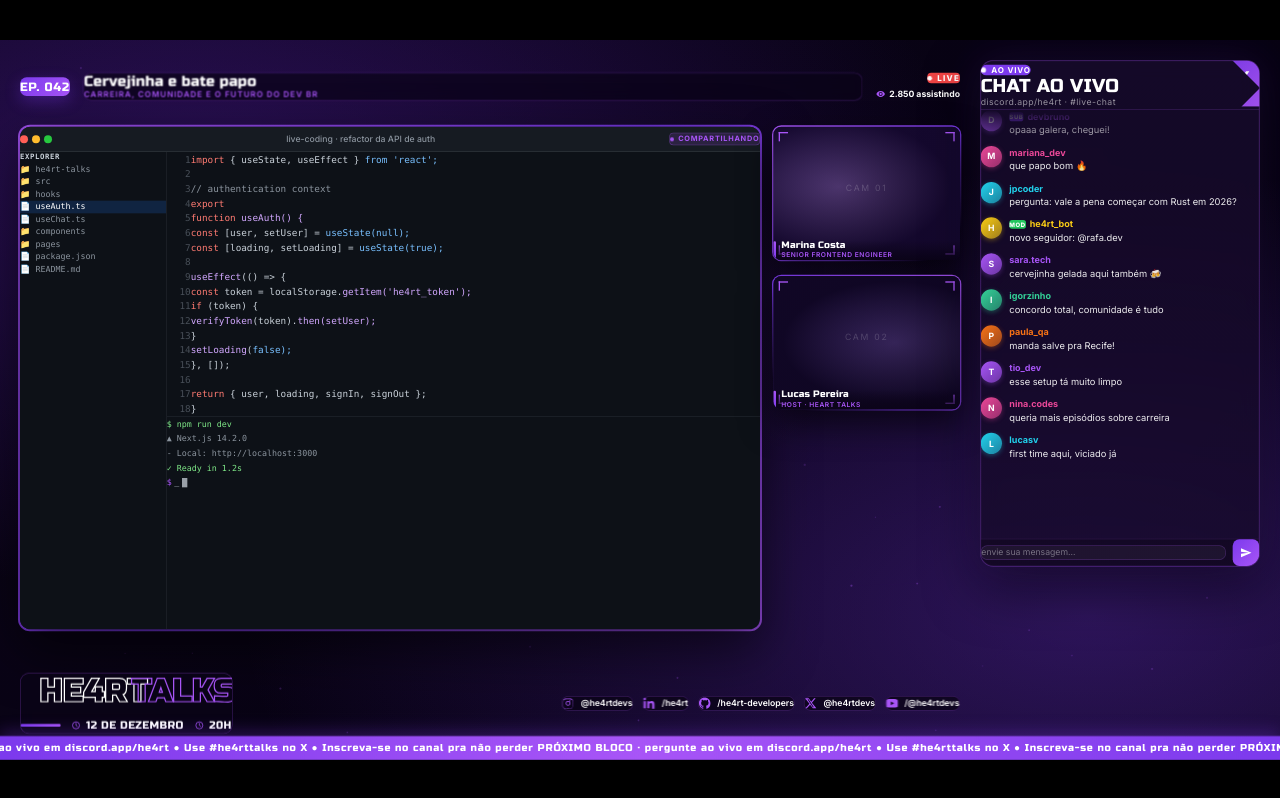
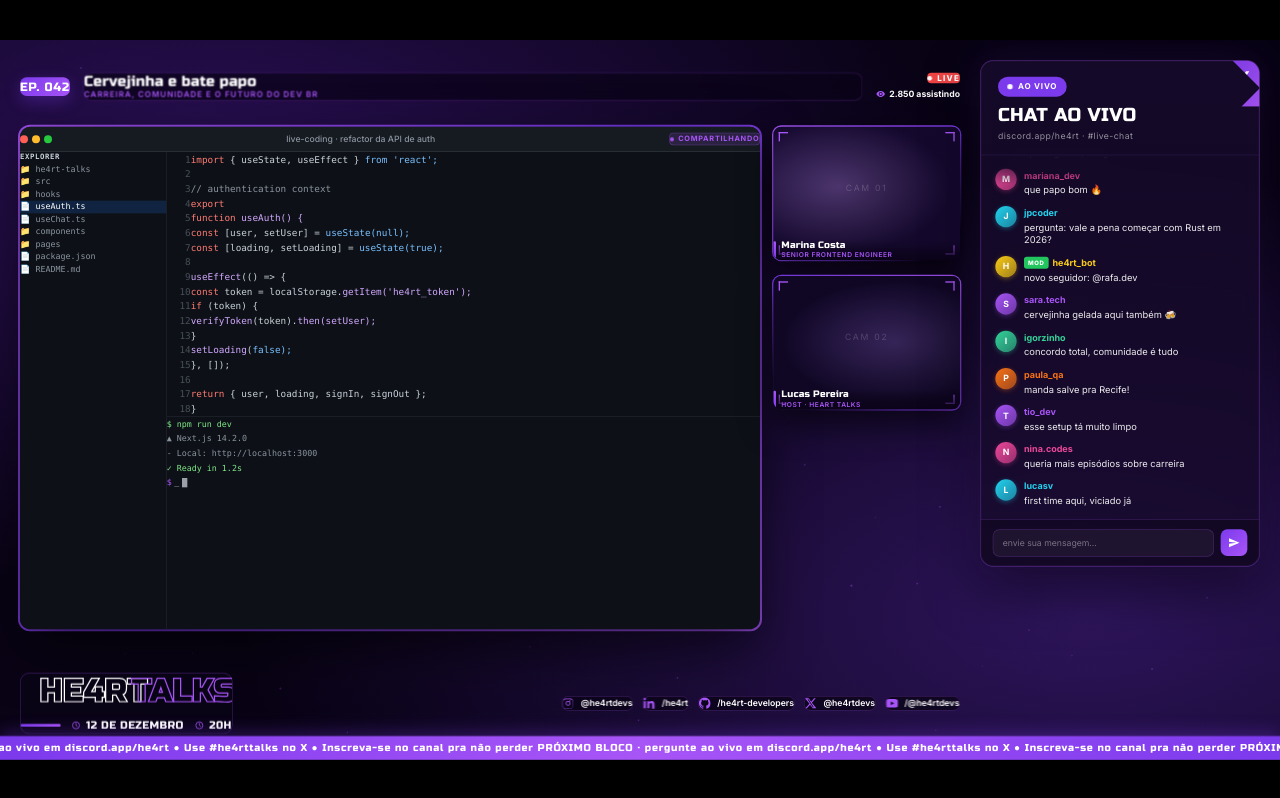
Before and after one commit to he4rt/streaming-overlays, a React (Vite) app: page /screen-share in a window 1280 px wide. Built offline with nearby package versions, Linux system fonts and the light colour scheme.

Commit message:
fix: revert all chat components from Tailwind to original inline styles

```diff
--- a/src/shared/chat/BigChatFeed.tsx
+++ b/src/shared/chat/BigChatFeed.tsx
@@ -6,7 +6,8 @@
   config: TweakConfig;
 }
 
-export function BigChatFeed({ config: _ }: BigChatFeedProps) {
+export function BigChatFeed({ config }: BigChatFeedProps) {
+  const { accent, primary } = config;
   const [messages, setMessages] = useState(SAMPLE_CHAT.slice(0, 7));
 
   useEffect(() => {
@@ -20,21 +21,36 @@
   }, []);
 
   return (
-    <div className="absolute inset-0 flex flex-col gap-[18px] overflow-hidden px-10 pb-10 pt-6"
-      style={{
-        maskImage: "linear-gradient(180deg, transparent 0%, black 6%, black 92%, transparent 100%)",
-        WebkitMaskImage: "linear-gradient(180deg, transparent 0%, black 6%, black 92%, transparent 100%)",
-      }}>
+    <div style={{
+      position: 'absolute', inset: 0,
+      padding: '24px 40px 40px',
+      display: 'flex', flexDirection: 'column', gap: 18,
+      overflow: 'hidden',
+      maskImage: 'linear-gradient(180deg, transparent 0%, black 6%, black 92%, transparent 100%)',
+      WebkitMaskImage: 'linear-gradient(180deg, transparent 0%, black 6%, black 92%, transparent 100%)',
+    }}>
       {messages.slice(-9).map((m, i) => (
-        <div key={(m.key ?? 0) + "-" + i} className="flex items-start gap-3.5"
-          style={{ animation: i === messages.slice(-9).length - 1 ? "slideIn 0.4s ease-out" : "none" }}>
-          <div className="flex h-11 w-11 shrink-0 items-center justify-center rounded-full font-body text-base font-extrabold uppercase text-white"
-            style={{ background: `linear-gradient(135deg, ${m.color}, ${m.color}99)` }}>
-            {m.user[0]}
-          </div>
-          <div className="min-w-0 flex-1">
-            <div className="mb-0.5 font-body text-sm font-bold" style={{ color: m.color }}>{m.user}</div>
-            <div className="font-body text-[17px] leading-[1.4] text-white/[0.92]">{m.msg}</div>
+        <div key={(m.key ?? 0) + '-' + i} style={{
+          display: 'flex', gap: 14, alignItems: 'flex-start',
+          animation: i === messages.slice(-9).length - 1 ? 'slideIn 0.4s ease-out' : 'none',
+        }}>
+          <div style={{
+            width: 44, height: 44, borderRadius: '50%',
+            background: `linear-gradient(135deg, ${m.color}, ${m.color}99)`,
+            display: 'flex', alignItems: 'center', justifyContent: 'center',
+            flexShrink: 0,
+            fontFamily: 'Inter, sans-serif', fontSize: 16, fontWeight: 800,
+            color: '#fff', textTransform: 'uppercase',
+          }}>{m.user[0]}</div>
+          <div style={{ flex: 1, minWidth: 0 }}>
+            <div style={{
+              fontFamily: 'Inter, sans-serif', fontSize: 14, fontWeight: 700,
+              color: m.color, marginBottom: 2,
+            }}>{m.user}</div>
+            <div style={{
+              fontFamily: 'Inter, sans-serif', fontSize: 17,
+              color: 'rgba(255,255,255,0.92)', lineHeight: 1.4,
+            }}>{m.msg}</div>
           </div>
         </div>
       ))}
--- a/src/shared/chat/ChatPanel.tsx
+++ b/src/shared/chat/ChatPanel.tsx
@@ -28,49 +28,103 @@
   }, [messages]);
 
   return (
-    <div className="absolute right-[30px] top-[30px] flex h-[760px] w-[420px] flex-col overflow-hidden rounded-[20px] border border-accent/35 backdrop-blur-[14px]"
-      style={{
-        background: `linear-gradient(180deg, ${bgPanel}E6 0%, ${bgPanel}${Math.floor(panelOpacity * 255).toString(16).padStart(2, "0")} 100%)`,
-        boxShadow: `0 30px 80px rgba(0,0,0,0.5), 0 0 0 1px rgba(168,85,247,0.15) inset, 0 0 60px rgba(124,58,237,0.15)`,
+    <div style={{
+      position: 'absolute',
+      right: 30, top: 30,
+      width: 420, height: 760,
+      background: `linear-gradient(180deg, ${bgPanel}E6 0%, ${bgPanel}${Math.floor(panelOpacity * 255).toString(16).padStart(2, '0')} 100%)`,
+      backdropFilter: 'blur(14px)',
+      WebkitBackdropFilter: 'blur(14px)',
+      border: `1px solid rgba(168,85,247,0.35)`,
+      borderRadius: 20,
+      boxShadow: `0 30px 80px rgba(0,0,0,0.5), 0 0 0 1px rgba(168,85,247,0.15) inset, 0 0 60px rgba(124,58,237,0.15)`,
+      overflow: 'hidden',
+      display: 'flex', flexDirection: 'column',
+    }}>
+      {/* corner accent */}
+      <div style={{
+        position: 'absolute', top: -1, right: -1, width: 70, height: 70,
+        background: `linear-gradient(135deg, ${primary} 0%, ${accent} 100%)`,
+        borderTopRightRadius: 20,
+        clipPath: 'polygon(40% 0, 100% 0, 100% 60%, 100% 100%, 60% 100%, 100% 60%, 40% 0)',
+        opacity: 0.95,
       }}>
-      {/* corner accent */}
-      <div className="absolute -right-px -top-px h-[70px] w-[70px] rounded-tr-[20px] opacity-95"
-        style={{
-          background: `linear-gradient(135deg, ${primary} 0%, ${accent} 100%)`,
-          clipPath: "polygon(40% 0, 100% 0, 100% 60%, 100% 100%, 60% 100%, 100% 60%, 40% 0)",
+        <div style={{
+          position: 'absolute', top: 12, right: 12, color: '#fff',
         }}>
-        <div className="absolute right-3 top-3">
           <HeartMark size={26} color="#fff" />
         </div>
       </div>
 
       {/* header */}
-      <div className="border-b border-accent/[0.22] px-[26px] pb-[18px] pt-6">
-        <div className="inline-flex items-center gap-2 rounded-full px-3.5 py-1.5 font-body text-xs font-bold tracking-[0.1em] text-white"
-          style={{ background: primary }}>
-          <span className="h-2 w-2 animate-[pulse_1.4s_ease-in-out_infinite] rounded-full bg-white" />
+      <div style={{
+        padding: '24px 26px 18px', borderBottom: `1px solid rgba(168,85,247,0.22)`,
+      }}>
+        <div style={{
+          display: 'inline-flex', alignItems: 'center', gap: 8,
+          background: primary, padding: '6px 14px', borderRadius: 99,
+          fontFamily: 'Inter, sans-serif', fontSize: 12, fontWeight: 700,
+          color: '#fff', letterSpacing: '0.1em',
+        }}>
+          <span style={{
+            width: 8, height: 8, borderRadius: '50%', background: '#fff',
+            animation: 'pulse 1.4s ease-in-out infinite',
+          }} />
           AO VIVO
         </div>
-        <div className="mt-3.5 font-heading text-[28px] leading-[1.05] text-white tracking-[0.02em]">{chatTitle}</div>
-        <div className="mt-1.5 font-body text-[13px] tracking-[0.05em] text-white/55">discord.app/he4rt · #live-chat</div>
+        <div style={{
+          marginTop: 14,
+          fontFamily: "'Russo One', sans-serif",
+          fontSize: 28, color: '#fff', letterSpacing: '0.02em',
+          lineHeight: 1.05,
+        }}>
+          {chatTitle}
+        </div>
+        <div style={{
+          marginTop: 6, fontFamily: 'Inter, sans-serif', fontSize: 13,
+          color: 'rgba(255,255,255,0.55)', letterSpacing: '0.05em',
+        }}>
+          discord.app/he4rt · #live-chat
+        </div>
       </div>
 
       {/* messages */}
-      <div ref={listRef} className="flex flex-1 flex-col gap-3.5 overflow-hidden px-[22px] py-[18px]"
-        style={{ maskImage: "linear-gradient(180deg, transparent 0%, black 8%, black 100%)", WebkitMaskImage: "linear-gradient(180deg, transparent 0%, black 8%, black 100%)" }}>
+      <div ref={listRef} style={{
+        flex: 1, overflow: 'hidden', padding: '18px 22px',
+        display: 'flex', flexDirection: 'column', gap: 14,
+        maskImage: 'linear-gradient(180deg, transparent 0%, black 8%, black 100%)',
+        WebkitMaskImage: 'linear-gradient(180deg, transparent 0%, black 8%, black 100%)',
+      }}>
         {messages.map((m, i) => (
-          <ChatRow key={(m.key ?? 0) + "-" + i} msg={m} accent={accent} primary={primary} entering={i === messages.length - 1} />
+          <ChatRow key={(m.key ?? 0) + '-' + i} msg={m} accent={accent} primary={primary} entering={i === messages.length - 1} />
         ))}
       </div>
 
       {/* input bar */}
-      <div className="flex items-center gap-2.5 border-t border-accent/[0.22] bg-black/25 px-[18px] py-3.5">
-        <div className="flex-1 rounded-[10px] border border-accent/25 bg-white/5 px-3.5 py-2.5 font-body text-[13px] text-white/40">
+      <div style={{
+        padding: '14px 18px',
+        borderTop: `1px solid rgba(168,85,247,0.22)`,
+        background: 'rgba(0,0,0,0.25)',
+        display: 'flex', alignItems: 'center', gap: 10,
+      }}>
+        <div style={{
+          flex: 1,
+          background: 'rgba(255,255,255,0.05)',
+          border: '1px solid rgba(168,85,247,0.25)',
+          borderRadius: 10, padding: '10px 14px',
+          fontFamily: 'Inter, sans-serif', fontSize: 13,
+          color: 'rgba(255,255,255,0.4)',
+        }}>
           envie sua mensagem…
         </div>
-        <div className="flex h-10 w-10 items-center justify-center rounded-[10px]"
-          style={{ background: `linear-gradient(135deg, ${primary}, ${accent})` }}>
-          <svg viewBox="0 0 24 24" width="18" height="18" fill="#fff"><path d="M2 21l21-9L2 3v7l15 2-15 2z" /></svg>
+        <div style={{
+          background: `linear-gradient(135deg, ${primary}, ${accent})`,
+          width: 40, height: 40, borderRadius: 10,
+          display: 'flex', alignItems: 'center', justifyContent: 'center',
+        }}>
+          <svg viewBox="0 0 24 24" width="18" height="18" fill="#fff">
+            <path d="M2 21l21-9L2 3v7l15 2-15 2z" />
+          </svg>
         </div>
       </div>
     </div>
--- a/src/shared/chat/ChatRow.tsx
+++ b/src/shared/chat/ChatRow.tsx
@@ -9,22 +9,43 @@
 
 export function ChatRow({ msg, primary, entering }: ChatRowProps) {
   return (
-    <div className="flex items-start gap-[11px]" style={{ animation: entering ? "slideIn 0.4s ease-out" : "none" }}>
-      <div className="flex h-8 w-8 shrink-0 items-center justify-center rounded-full font-body text-[13px] font-bold uppercase text-white"
-        style={{ background: `linear-gradient(135deg, ${msg.color}, ${msg.color}99)`, boxShadow: `0 2px 8px ${msg.color}55` }}>
+    <div style={{
+      display: 'flex', gap: 11, alignItems: 'flex-start',
+      animation: entering ? 'slideIn 0.4s ease-out' : 'none',
+    }}>
+      <div style={{
+        width: 32, height: 32, borderRadius: '50%',
+        background: `linear-gradient(135deg, ${msg.color}, ${msg.color}99)`,
+        flexShrink: 0,
+        display: 'flex', alignItems: 'center', justifyContent: 'center',
+        fontFamily: 'Inter, sans-serif', fontSize: 13, fontWeight: 700,
+        color: '#fff', textTransform: 'uppercase',
+        boxShadow: `0 2px 8px ${msg.color}55`,
+      }}>
         {msg.user[0]}
       </div>
-      <div className="min-w-0 flex-1">
-        <div className="flex flex-wrap items-center gap-1.5">
+      <div style={{ flex: 1, minWidth: 0 }}>
+        <div style={{ display: 'flex', alignItems: 'center', gap: 6, flexWrap: 'wrap' }}>
           {msg.badge && (
-            <span className="rounded px-1.5 py-0.5 font-body text-[9px] font-extrabold uppercase tracking-[0.1em] text-white"
-              style={{ background: msg.badge === "mod" ? "#22C55E" : primary }}>
-              {msg.badge}
-            </span>
+            <span style={{
+              fontFamily: 'Inter, sans-serif', fontSize: 9, fontWeight: 800,
+              color: '#fff', background: msg.badge === 'mod' ? '#22C55E' : primary,
+              padding: '2px 6px', borderRadius: 4, letterSpacing: '0.1em',
+              textTransform: 'uppercase',
+            }}>{msg.badge}</span>
           )}
-          <span className="font-body text-[13.5px] font-bold" style={{ color: msg.color }}>{msg.user}</span>
+          <span style={{
+            fontFamily: 'Inter, sans-serif', fontSize: 13.5, fontWeight: 700,
+            color: msg.color,
+          }}>{msg.user}</span>
         </div>
-        <div className="mt-0.5 break-words font-body text-sm leading-[1.4] text-white/[0.92]">{msg.msg}</div>
+        <div style={{
+          fontFamily: 'Inter, sans-serif', fontSize: 14,
+          color: 'rgba(255,255,255,0.92)', lineHeight: 1.4,
+          marginTop: 2, wordBreak: 'break-word',
+        }}>
+          {msg.msg}
+        </div>
       </div>
     </div>
   );
--- a/src/shared/chat/DiscreteChatPanel.tsx
+++ b/src/shared/chat/DiscreteChatPanel.tsx
@@ -7,7 +7,7 @@
 }
 
 export function DiscreteChatPanel({ config }: DiscreteChatPanelProps) {
-  const { accent } = config;
+  const { primary, accent } = config;
   const [messages, setMessages] = useState(SAMPLE_CHAT.slice(0, 6));
   const listRef = useRef<HTMLDivElement>(null);
 
@@ -26,29 +26,65 @@
   }, [messages]);
 
   return (
-    <div className="absolute bottom-10 right-10 flex h-[380px] w-[360px] flex-col overflow-hidden rounded-2xl backdrop-blur-[20px]"
-      style={{
-        background: "rgba(11,4,24,0.55)",
-        border: `1px solid ${accent}33`,
-        boxShadow: "0 20px 60px rgba(0,0,0,0.4)",
+    <div style={{
+      position: 'absolute',
+      right: 40, bottom: 40,
+      width: 360, height: 380,
+      background: 'rgba(11,4,24,0.55)',
+      backdropFilter: 'blur(20px)',
+      WebkitBackdropFilter: 'blur(20px)',
+      border: `1px solid ${accent}33`,
+      borderRadius: 16,
+      boxShadow: `0 20px 60px rgba(0,0,0,0.4)`,
+      overflow: 'hidden',
+      display: 'flex', flexDirection: 'column',
+    }}>
+      {/* header */}
+      <div style={{
+        padding: '12px 18px',
+        borderBottom: `1px solid ${accent}22`,
+        display: 'flex', alignItems: 'center', justifyContent: 'space-between',
       }}>
-      {/* header */}
-      <div className="flex items-center justify-between border-b px-[18px] py-3" style={{ borderColor: `${accent}22` }}>
-        <div className="inline-flex items-center gap-2 font-body text-[11px] font-bold uppercase tracking-[0.15em] text-white/85">
-          <span className="h-[7px] w-[7px] animate-[pulse_1.4s_ease-in-out_infinite] rounded-full" style={{ background: accent }} />
+        <div style={{
+          display: 'inline-flex', alignItems: 'center', gap: 8,
+          fontFamily: 'Inter, sans-serif', fontSize: 11, fontWeight: 700,
+          color: 'rgba(255,255,255,0.85)', letterSpacing: '0.15em',
+          textTransform: 'uppercase',
+        }}>
+          <span style={{
+            width: 7, height: 7, borderRadius: '50%', background: accent,
+            animation: 'pulse 1.4s ease-in-out infinite',
+          }} />
           chat ao vivo
         </div>
-        <div className="font-body text-[11px] text-white/40">discord.app/he4rt</div>
+        <div style={{
+          fontFamily: 'Inter, sans-serif', fontSize: 11,
+          color: 'rgba(255,255,255,0.4)',
+        }}>discord.app/he4rt</div>
       </div>
 
       {/* messages */}
-      <div ref={listRef} className="flex flex-1 flex-col gap-2.5 overflow-hidden px-[18px] py-3.5"
-        style={{ maskImage: "linear-gradient(180deg, transparent 0%, black 12%, black 100%)", WebkitMaskImage: "linear-gradient(180deg, transparent 0%, black 12%, black 100%)" }}>
+      <div ref={listRef} style={{
+        flex: 1, overflow: 'hidden', padding: '14px 18px',
+        display: 'flex', flexDirection: 'column', gap: 10,
+        maskImage: 'linear-gradient(180deg, transparent 0%, black 12%, black 100%)',
+        WebkitMaskImage: 'linear-gradient(180deg, transparent 0%, black 12%, black 100%)',
+      }}>
         {messages.map((m, i) => (
-          <div key={(m.key ?? 0) + "-" + i} className="flex items-start gap-2 opacity-[0.92]"
-            style={{ animation: i === messages.length - 1 ? "slideIn 0.4s ease-out" : "none" }}>
-            <span className="shrink-0 font-body text-xs font-bold" style={{ color: m.color }}>{m.user}</span>
-            <span className="break-words font-body text-[12.5px] leading-[1.4] text-white/[0.78]">{m.msg}</span>
+          <div key={(m.key ?? 0) + '-' + i} style={{
+            display: 'flex', gap: 8, alignItems: 'flex-start',
+            animation: i === messages.length - 1 ? 'slideIn 0.4s ease-out' : 'none',
+            opacity: 0.92,
+          }}>
+            <span style={{
+              fontFamily: 'Inter, sans-serif', fontSize: 12, fontWeight: 700,
+              color: m.color, flexShrink: 0,
+            }}>{m.user}</span>
+            <span style={{
+              fontFamily: 'Inter, sans-serif', fontSize: 12.5,
+              color: 'rgba(255,255,255,0.78)', lineHeight: 1.4,
+              wordBreak: 'break-word',
+            }}>{m.msg}</span>
           </div>
         ))}
       </div>
--- a/src/shared/chat/MarqueeChat.tsx
+++ b/src/shared/chat/MarqueeChat.tsx
@@ -6,25 +6,43 @@
 }
 
 export function MarqueeChat({ config }: MarqueeChatProps) {
-  const { accent } = config;
+  const { accent, primary } = config;
   const items = SAMPLE_CHAT.concat(SAMPLE_CHAT);
 
   return (
-    <div className="absolute inset-x-0 bottom-[80px] flex h-14 items-center overflow-hidden"
-      style={{
-        background: "linear-gradient(90deg, rgba(11,4,24,0) 0%, rgba(11,4,24,0.85) 8%, rgba(11,4,24,0.85) 92%, rgba(11,4,24,0) 100%)",
-        borderTop: `1px solid ${accent}22`,
-        borderBottom: `1px solid ${accent}22`,
+    <div style={{
+      position: 'absolute', left: 0, right: 0, bottom: 80,
+      height: 56, overflow: 'hidden',
+      background: 'linear-gradient(90deg, rgba(11,4,24,0) 0%, rgba(11,4,24,0.85) 8%, rgba(11,4,24,0.85) 92%, rgba(11,4,24,0) 100%)',
+      borderTop: `1px solid ${accent}22`,
+      borderBottom: `1px solid ${accent}22`,
+      display: 'flex', alignItems: 'center',
+    }}>
+      <div style={{
+        display: 'flex', alignItems: 'center', gap: 40,
+        animation: 'marqueeChat 80s linear infinite',
+        whiteSpace: 'nowrap', flexShrink: 0,
       }}>
-      <div className="flex shrink-0 animate-[marqueeChat_80s_linear_infinite] items-center gap-10 whitespace-nowrap">
         {items.map((m, i) => (
-          <div key={i} className="inline-flex items-center gap-3" style={{ paddingLeft: i === 0 ? 60 : 0 }}>
-            <div className="flex h-6 w-6 shrink-0 items-center justify-center rounded-full font-body text-[11px] font-extrabold uppercase text-white"
-              style={{ background: `linear-gradient(135deg, ${m.color}, ${m.color}99)` }}>
-              {m.user[0]}
-            </div>
-            <span className="font-body text-sm font-bold" style={{ color: m.color }}>{m.user}</span>
-            <span className="font-body text-sm text-white/85">{m.msg}</span>
+          <div key={i} style={{
+            display: 'inline-flex', alignItems: 'center', gap: 12,
+            paddingLeft: i === 0 ? 60 : 0,
+          }}>
+            <div style={{
+              width: 24, height: 24, borderRadius: '50%',
+              background: `linear-gradient(135deg, ${m.color}, ${m.color}99)`,
+              display: 'flex', alignItems: 'center', justifyContent: 'center',
+              fontFamily: 'Inter, sans-serif', fontSize: 11, fontWeight: 800,
+              color: '#fff', textTransform: 'uppercase', flexShrink: 0,
+            }}>{m.user[0]}</div>
+            <span style={{
+              fontFamily: 'Inter, sans-serif', fontSize: 14, fontWeight: 700,
+              color: m.color,
+            }}>{m.user}</span>
+            <span style={{
+              fontFamily: 'Inter, sans-serif', fontSize: 14,
+              color: 'rgba(255,255,255,0.85)',
+            }}>{m.msg}</span>
             <span style={{ color: `${accent}66`, fontSize: 18, marginLeft: 4 }}>●</span>
           </div>
         ))}
--- a/src/shared/chat/TerminalChat.tsx
+++ b/src/shared/chat/TerminalChat.tsx
@@ -11,7 +11,7 @@
 }
 
 export function TerminalChat({ config, x = 60, y = null, w = 460, h = 540 }: TerminalChatProps) {
-  const { accent } = config;
+  const { accent, primary } = config;
   const [messages, setMessages] = useState(SAMPLE_CHAT.slice(0, 8));
   const listRef = useRef<HTMLDivElement>(null);
 
@@ -29,50 +29,81 @@
     if (listRef.current) listRef.current.scrollTop = listRef.current.scrollHeight;
   }, [messages]);
 
-  const positionStyle = y == null ? { left: x, bottom: 60 } : { left: x, top: y };
+  const positionStyle = y == null
+    ? { left: x, bottom: 60 }
+    : { left: x, top: y };
 
   return (
-    <div className="absolute flex flex-col overflow-hidden rounded-xl font-mono backdrop-blur-[16px]"
-      style={{
-        ...positionStyle, width: w, height: h,
-        background: "rgba(8,2,18,0.78)",
-        border: `1px solid ${accent}44`,
-        boxShadow: "0 30px 80px rgba(0,0,0,0.5)",
+    <div style={{
+      position: 'absolute', ...positionStyle,
+      width: w, height: h,
+      background: 'rgba(8,2,18,0.78)',
+      backdropFilter: 'blur(16px)',
+      border: `1px solid ${accent}44`,
+      borderRadius: 12,
+      boxShadow: `0 30px 80px rgba(0,0,0,0.5)`,
+      overflow: 'hidden',
+      display: 'flex', flexDirection: 'column',
+      fontFamily: 'ui-monospace, SFMono-Regular, Menlo, Consolas, monospace',
+    }}>
+      {/* terminal header */}
+      <div style={{
+        height: 32, background: 'rgba(0,0,0,0.4)',
+        borderBottom: `1px solid ${accent}33`,
+        display: 'flex', alignItems: 'center', padding: '0 14px', gap: 10,
       }}>
-      {/* terminal header */}
-      <div className="flex h-8 items-center gap-2.5 border-b bg-black/40 px-3.5" style={{ borderColor: `${accent}33` }}>
-        <div className="flex gap-1.5">
-          <span className="h-2.5 w-2.5 rounded-full bg-[#ff5f56]" />
-          <span className="h-2.5 w-2.5 rounded-full bg-[#ffbd2e]" />
-          <span className="h-2.5 w-2.5 rounded-full bg-[#27c93f]" />
+        <div style={{ display: 'flex', gap: 6 }}>
+          <span style={{ width: 10, height: 10, borderRadius: '50%', background: '#ff5f56' }} />
+          <span style={{ width: 10, height: 10, borderRadius: '50%', background: '#ffbd2e' }} />
+          <span style={{ width: 10, height: 10, borderRadius: '50%', background: '#27c93f' }} />
         </div>
-        <span className="flex-1 text-center text-xs tracking-[0.04em] text-white/55">he4rt@talks ~ /live-chat</span>
-        <span className="text-[10px] font-bold tracking-[0.15em]" style={{ color: accent }}>● TAIL -F</span>
+        <span style={{
+          flex: 1, textAlign: 'center', color: 'rgba(255,255,255,0.55)',
+          fontSize: 12, letterSpacing: '0.04em',
+        }}>he4rt@talks ~ /live-chat</span>
+        <span style={{
+          fontSize: 10, color: accent, fontWeight: 700, letterSpacing: '0.15em',
+        }}>● TAIL -F</span>
       </div>
 
       {/* feed */}
-      <div ref={listRef} className="flex flex-1 flex-col gap-1.5 overflow-hidden px-4 py-3.5 text-[13.5px] leading-[1.55]"
-        style={{ maskImage: "linear-gradient(180deg, transparent 0%, black 8%, black 100%)", WebkitMaskImage: "linear-gradient(180deg, transparent 0%, black 8%, black 100%)" }}>
+      <div ref={listRef} style={{
+        flex: 1, overflow: 'hidden', padding: '14px 16px',
+        display: 'flex', flexDirection: 'column', gap: 6,
+        fontSize: 13.5, lineHeight: 1.55,
+        maskImage: 'linear-gradient(180deg, transparent 0%, black 8%, black 100%)',
+        WebkitMaskImage: 'linear-gradient(180deg, transparent 0%, black 8%, black 100%)',
+      }}>
         {messages.map((m, i) => {
-          const ts = new Date(m.key ?? Date.now()).toLocaleTimeString("pt-BR", { hour12: false });
+          const ts = new Date(m.key ?? Date.now()).toLocaleTimeString('pt-BR', { hour12: false });
           return (
-            <div key={(m.key ?? 0) + "-" + i} className="flex gap-2"
-              style={{ animation: i === messages.length - 1 ? "slideIn 0.3s ease-out" : "none" }}>
-              <span className="shrink-0 text-white/35">[{ts}]</span>
-              <span className="shrink-0 font-bold" style={{ color: m.color }}>{m.user}</span>
+            <div key={(m.key ?? 0) + '-' + i} style={{
+              display: 'flex', gap: 8,
+              animation: i === messages.length - 1 ? 'slideIn 0.3s ease-out' : 'none',
+            }}>
+              <span style={{ color: 'rgba(255,255,255,0.35)', flexShrink: 0 }}>[{ts}]</span>
+              <span style={{ color: m.color, fontWeight: 700, flexShrink: 0 }}>{m.user}</span>
               <span style={{ color: accent }}>›</span>
-              <span className="flex-1 break-words text-white/[0.88]">{m.msg}</span>
+              <span style={{ color: 'rgba(255,255,255,0.88)', flex: 1, wordBreak: 'break-word' }}>{m.msg}</span>
             </div>
           );
         })}
       </div>
 
       {/* prompt */}
-      <div className="flex items-center gap-2 border-t bg-black/30 px-4 py-2.5 text-[13px] text-white/60" style={{ borderColor: `${accent}22` }}>
-        <span className="text-[#7ee787]">he4rt@talks</span>
+      <div style={{
+        padding: '10px 16px', borderTop: `1px solid ${accent}22`,
+        background: 'rgba(0,0,0,0.3)',
+        fontSize: 13, color: 'rgba(255,255,255,0.6)',
+        display: 'flex', alignItems: 'center', gap: 8,
+      }}>
+        <span style={{ color: '#7ee787' }}>he4rt@talks</span>
         <span style={{ color: accent }}>$</span>
-        <span className="text-white/40">aguardando você...</span>
-        <span className="ml-auto inline-block h-3.5 w-2 animate-[pulse_1s_steps(2)_infinite]" style={{ background: accent }} />
+        <span style={{ color: 'rgba(255,255,255,0.4)' }}>aguardando você...</span>
+        <span style={{
+          display: 'inline-block', width: 8, height: 14, marginLeft: 'auto',
+          background: accent, animation: 'pulse 1s steps(2) infinite',
+        }} />
       </div>
     </div>
   );
```
Also changed, not shown: src/shared/chat/BubbleChatStrip.tsx (+39 -27 lines).
